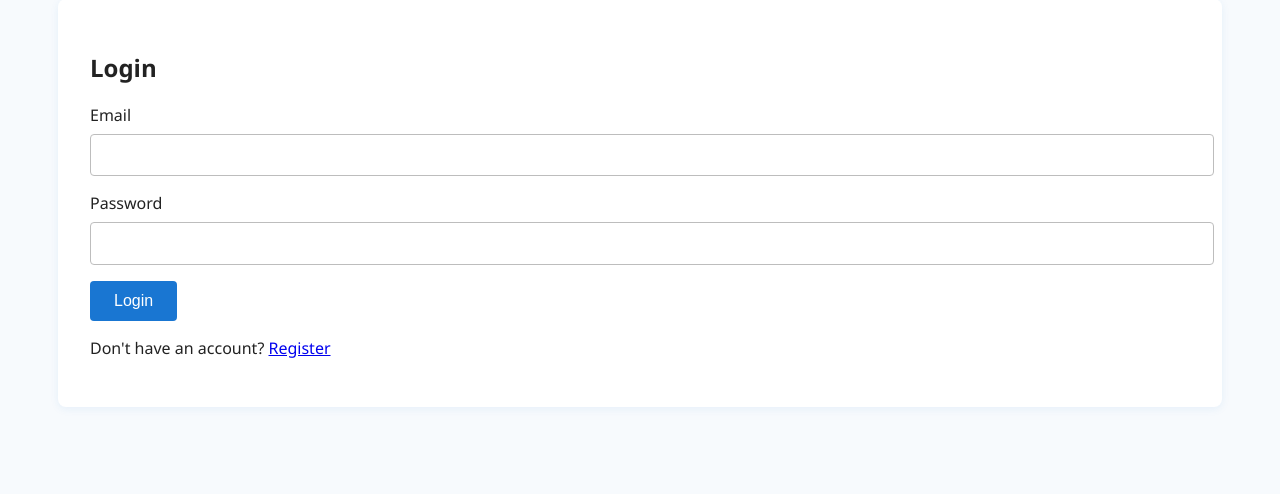
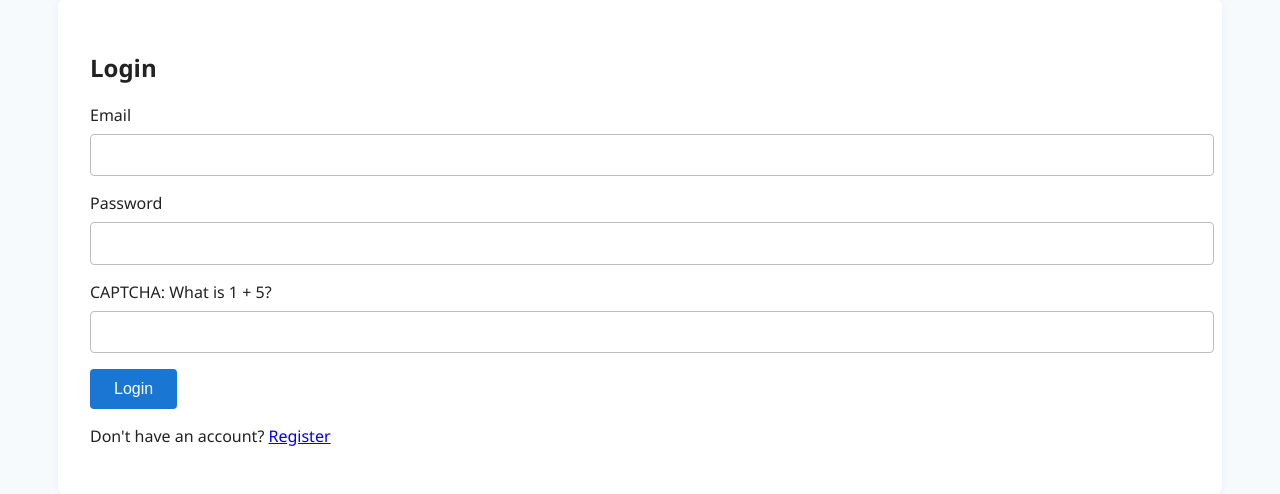
Before and after one commit to EDITH-21/rentile, a PHP site: page /login.php in a window 1280 px wide. Shown: the part 87-581 px from the top of the page. Run offline with PHP 8.4, Linux system fonts and the light colour scheme.

Commit message:
Added new and modified files

```diff
--- a/includes/session.php
+++ b/includes/session.php
@@ -3,4 +3,16 @@
 if (session_status() === PHP_SESSION_NONE) {
     session_start();
 }
+
+// Basic CAPTCHA generation and validation functions
+function generate_captcha() {
+    $num1 = rand(1, 9);
+    $num2 = rand(1, 9);
+    $_SESSION['captcha_answer'] = $num1 + $num2;
+    return "What is $num1 + $num2?";
+}
+
+function validate_captcha($input) {
+    return isset($_SESSION['captcha_answer']) && intval($input) === $_SESSION['captcha_answer'];
+}
 ?>
--- a/login.php
+++ b/login.php
@@ -6,6 +6,13 @@ $errors = [];
 if ($_SERVER['REQUEST_METHOD'] === 'POST') {
     $email = trim($_POST['email']);
     $password = $_POST['password'];
+
+    // Validate CAPTCHA
+    if (!validate_captcha($_POST['captcha'] ?? '')) {
+        $errors[] = 'Invalid CAPTCHA answer.';
+    }
+
+    if (empty($errors)) {
         $stmt = $conn->prepare('SELECT id, password, status FROM users WHERE email=?');
         $stmt->bind_param('s', $email);
         $stmt->execute();
@@ -26,6 +33,7 @@ if ($_SERVER['REQUEST_METHOD'] === 'POST') {
             $errors[] = 'Invalid credentials.';
         }
         $stmt->close();
+    }
 }
 ?>
 <!DOCTYPE html>
@@ -59,6 +67,8 @@ if ($_SERVER['REQUEST_METHOD'] === 'POST') {
         <input type="email" name="email" required>
         <label>Password</label>
         <input type="password" name="password" required>
+        <label>CAPTCHA: <?php echo generate_captcha(); ?></label>
+        <input type="text" name="captcha" required>
         <button class="btn" type="submit">Login</button>
     </form>
     <p>Don't have an account? <a href="register.php">Register</a></p>
```
Also changed, not shown: listings.php (+7 -0 lines), register.php (+7 -0 lines). Lines whose indentation alone changed are shown as unchanged.
